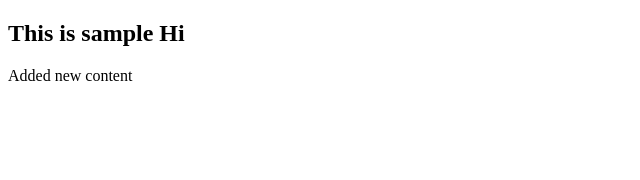
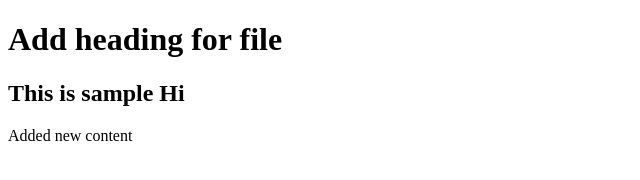
Before and after one commit to Azhar-Mir/Demo-Git-Practice-project, a plain HTML site: page index.html in a window 1280 px wide. Shown: the whole page, without its empty margins (0-640 px from the left). Drawn offline with Linux system fonts and the light colour scheme.

Commit message:
add heading in index file

```diff
--- a/index.html
+++ b/index.html
@@ -6,6 +6,7 @@
     <title>New Home page for Git</title>
 </head>
 <body>
+    <h1>Add heading for file</h1>
     <H2>This is sample Hi</H2>
     Added new content
 </body>
```
